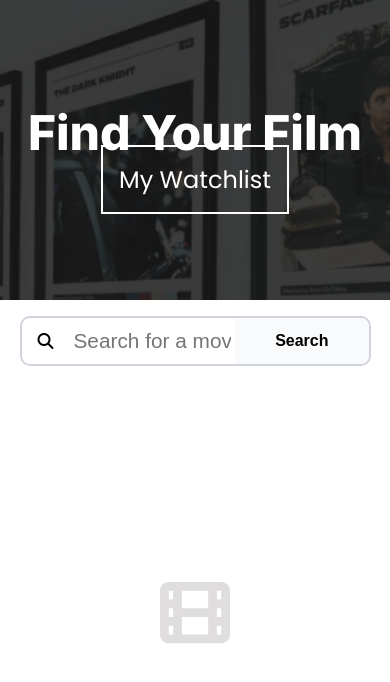
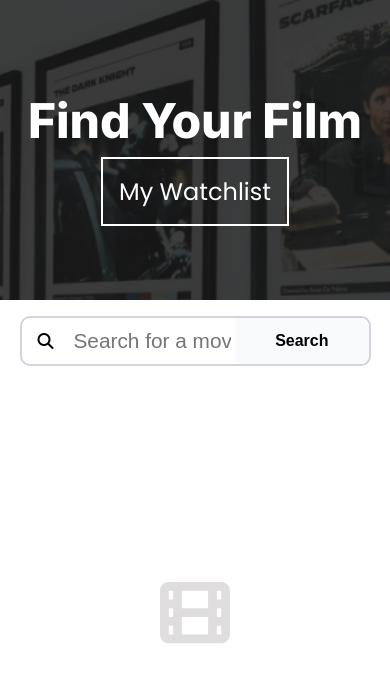
Before and after one commit to asherayub/MovieDB-Scrimba, a plain HTML site: page index.html in a window 390 px wide. Drawn offline with Linux system fonts and the light colour scheme.

Commit message:
style bug fix

```diff
--- a/styles/style.css
+++ b/styles/style.css
@@ -193,6 +193,7 @@ form button {
 @media (max-width: 700px) {
   .header__heading {
     flex-direction: column;
+    gap: 1.5rem;
     text-align: center;
   }
   .text .r2 {
```
